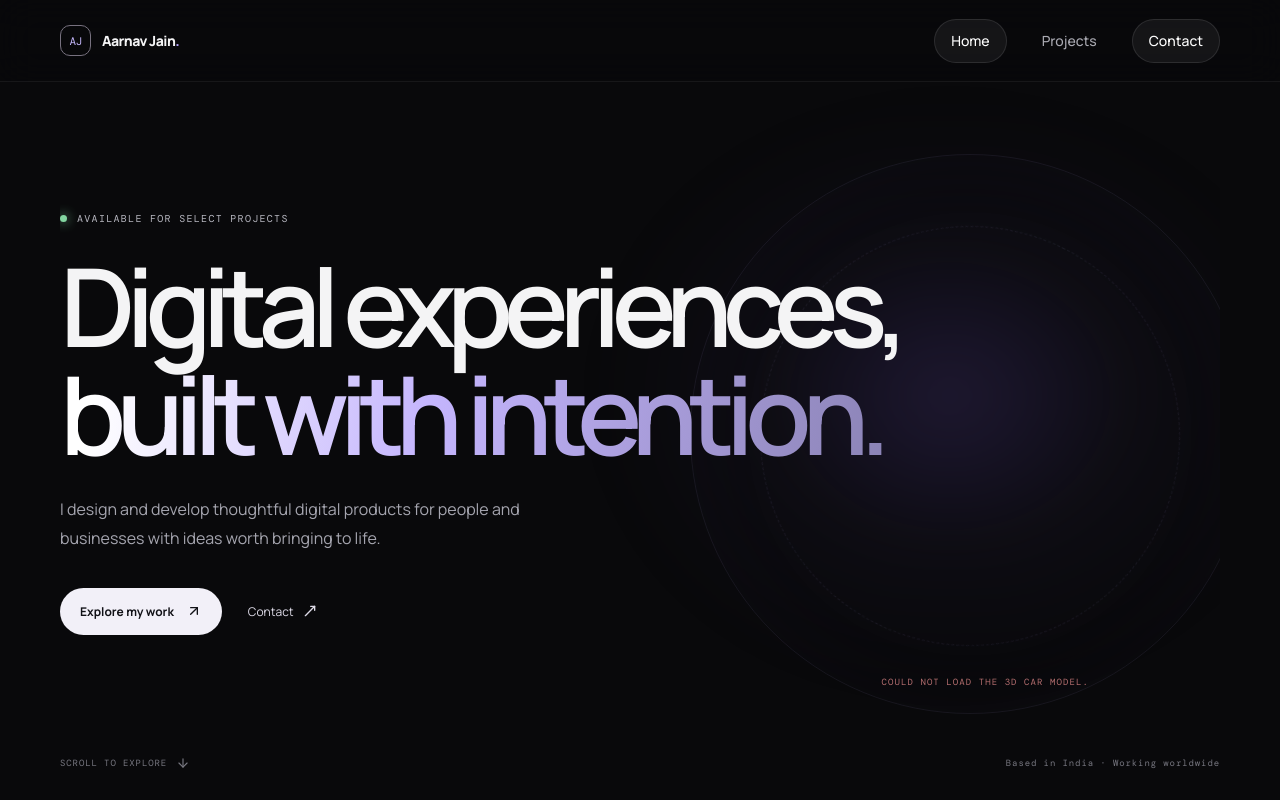
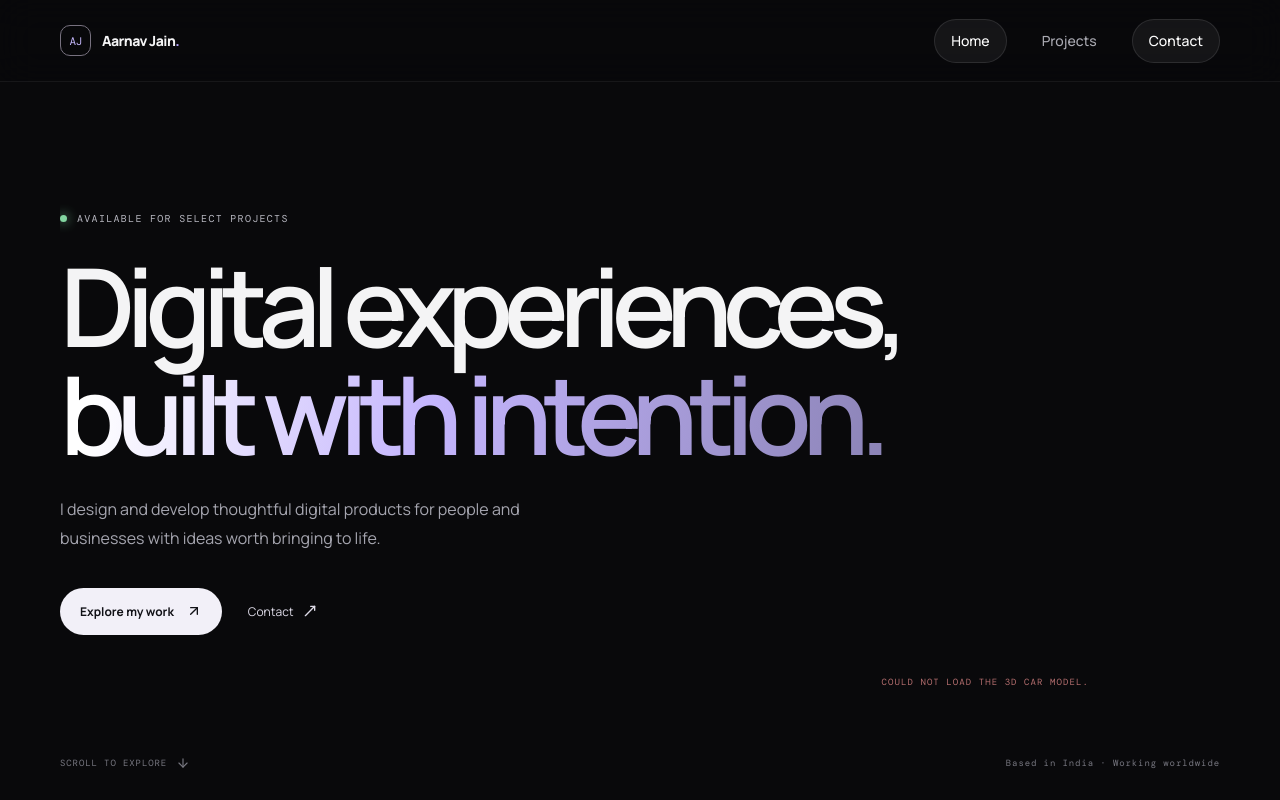
Before and after one commit to rnvjn2126/portfolio, a React (Vite) app: page / in a window 1280 px wide. Shown: the top 800 px of the page. Built offline with nearby package versions, Linux system fonts and the light colour scheme; no server answers.

Commit message:
Updated portfolio

```diff
--- a/src/pages/Home.jsx
+++ b/src/pages/Home.jsx
@@ -29,13 +29,10 @@ function Hero() {
     offset: ['start start', 'end start'],
   })
 
-  const y = useTransform(scrollYProgress, [0, 1], ['0%', '24%'])
   const opacity = useTransform(scrollYProgress, [0, .8], [1, 0])
 
   return (
     <section className="hero shell" ref={ref}>
-      <motion.div className="hero-glow" style={{ y }} />
-
       <Suspense fallback={null}>
         <HeroCar3D />
       </Suspense>
@@ -84,8 +81,6 @@ function Hero() {
         <span>{site.location}</span>
       </div>
 
-      <div className="hero-orbit orbit-one" />
-      <div className="hero-orbit orbit-two" />
     </section>
   )
 }
@@ -369,6 +364,8 @@ function Contact() {
     <section className="contact-section shell" id="contact">
       <Reveal>
         <div className="contact-panel">
+          <div className="contact-orb" />
+
           <span className="eyebrow">
             <Sparkles size={14} /> GET IN TOUCH
           </span>
--- a/src/styles.css
+++ b/src/styles.css
@@ -169,17 +169,6 @@ button {
     padding-bottom: 35px
 }
 
-.hero-glow {
-    position: absolute;
-    width: 720px;
-    height: 600px;
-    right: -90px;
-    top: 2%;
-    background: radial-gradient(ellipse, rgba(103, 76, 183, .22), rgba(53, 43, 88, .09) 38%, transparent 70%);
-    filter: blur(20px);
-    pointer-events: none
-}
-
 .hero-car {
     position: absolute;
     z-index: 1;
@@ -355,29 +344,7 @@ button {
     gap: 9px
 }
 
-.hero-orbit {
-    position: absolute;
-    border: 1px solid rgba(190, 174, 255, .08);
-    border-radius: 50%;
-    pointer-events: none
-}
-
-.orbit-one {
-    width: 560px;
-    height: 560px;
-    right: -30px;
-    top: 10%;
-    box-shadow: inset 0 0 90px rgba(133, 105, 206, .035)
-}
-
-.orbit-two {
-    width: 420px;
-    height: 420px;
-    right: 40px;
-    top: 20%;
-    border-style: dashed;
-    animation: spin 90s linear infinite
-}
+
 
 @keyframes spin {
     to {
@@ -953,6 +920,17 @@ button {
     background: linear-gradient(120deg, #17151f, #101014 65%)
 }
 
+.contact-orb {
+    position: absolute;
+    width: 430px;
+    height: 430px;
+    right: -60px;
+    top: -230px;
+    border-radius: 50%;
+    background: radial-gradient(circle, rgba(146, 112, 235, .2), transparent 68%);
+    pointer-events: none
+}
+
 .contact-panel h2 {
     font-size: clamp(48px, 7vw, 88px);
     line-height: 1;
@@ -1309,18 +1287,6 @@ button {
         max-width: 420px
     }
 
-    .hero-glow {
-        right: -300px
-    }
-
-    .orbit-one {
-        right: -340px
-    }
-
-    .orbit-two {
-        right: -270px
-    }
-
     .hero-bottom {
         font-size: 8px
     }
```
